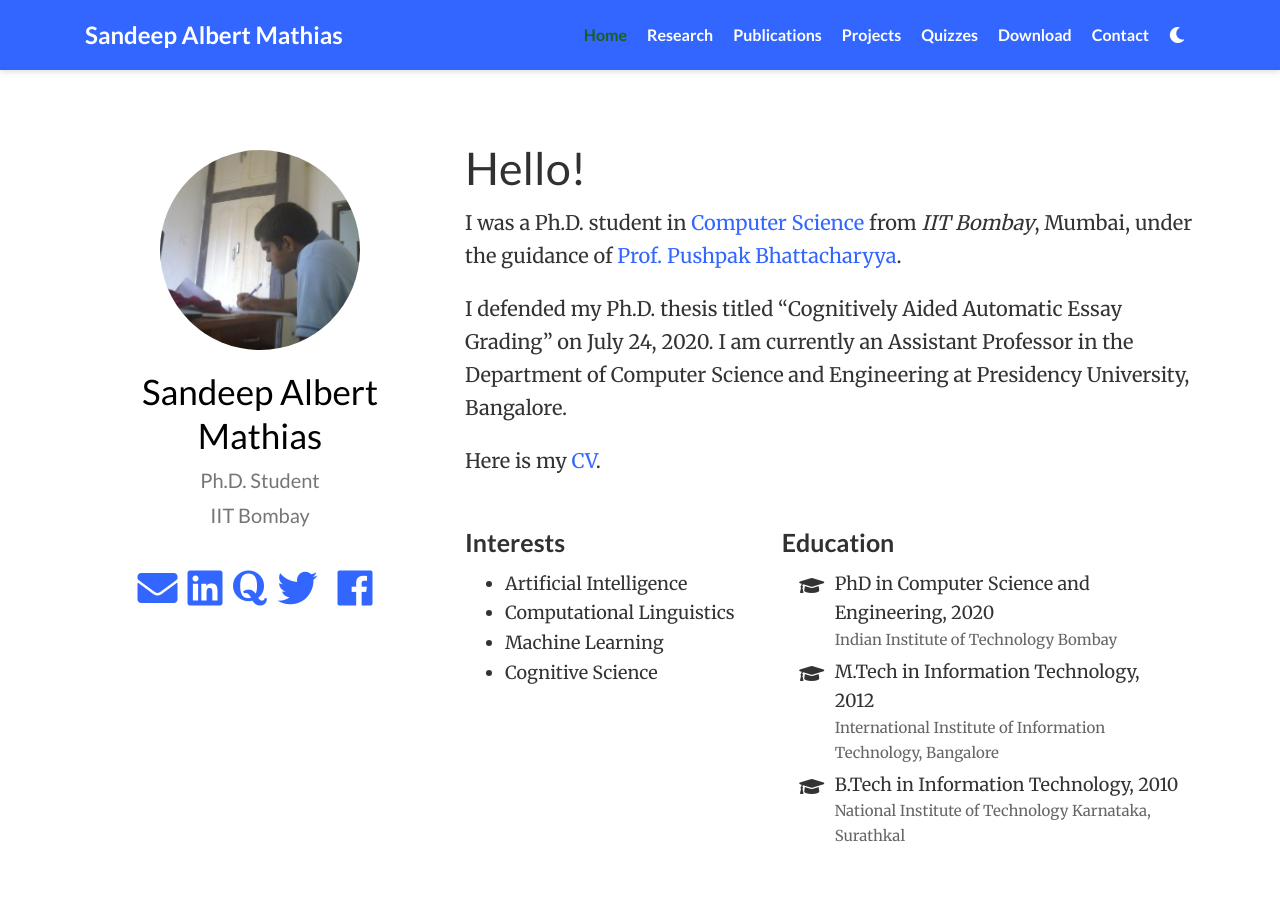
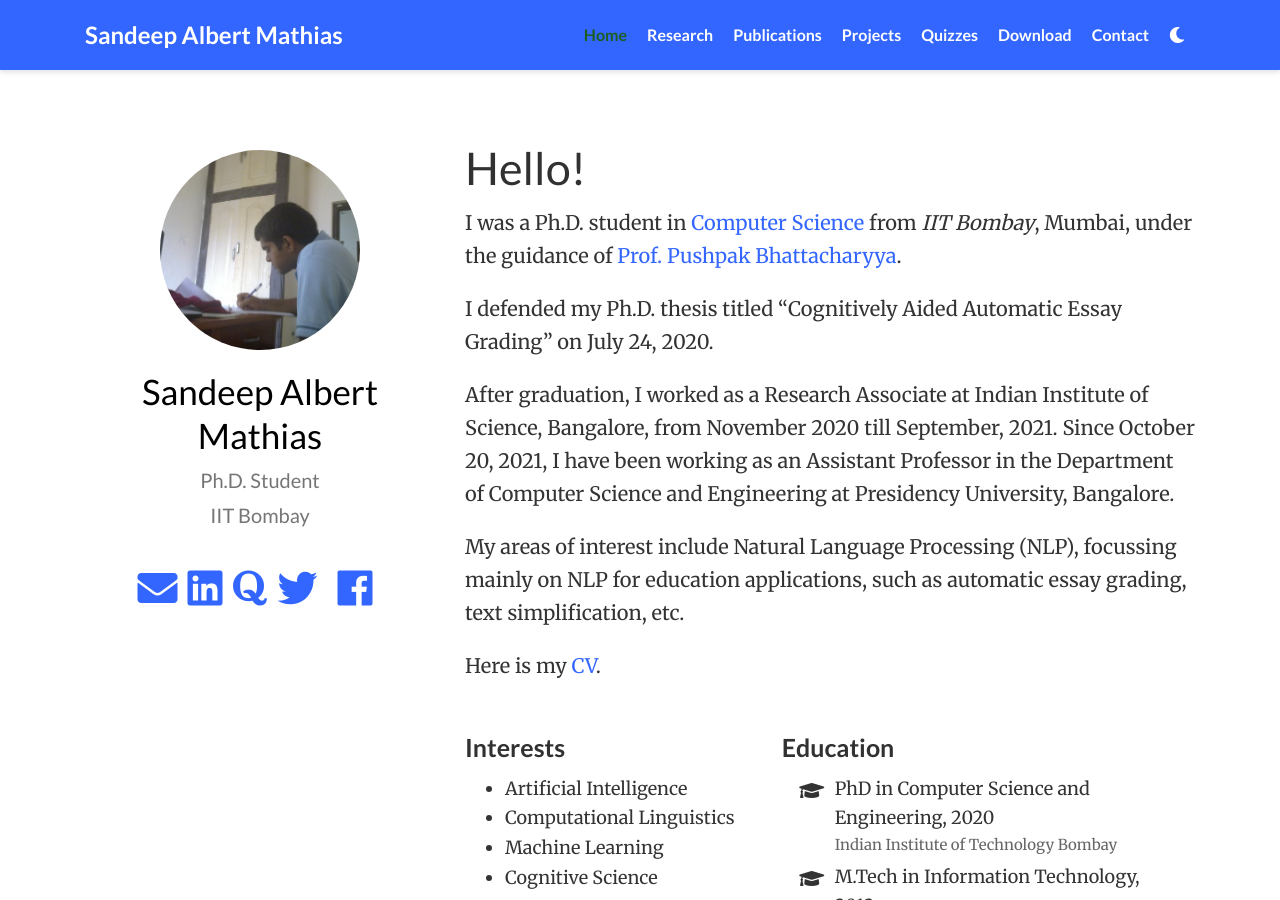
Before and after one commit to lwsam/lwsam.github.io, a Jekyll site: the page index.html, which Jekyll copies as it is, in a window 1280 px wide and 900 px high. Built offline with Jekyll 4.4.1, drawn with Linux system fonts in a browser that asks for light colours; nearby versions of some CDN libraries; Markdown is read by kramdown in place of the engine named in the settings; a style sheet for code colours, icons or effects is not loaded.

Commit message:
Update index.html

```diff
--- a/index.html
+++ b/index.html
@@ -164,7 +164,9 @@
   <div class="col-12 col-lg-8" itemprop="description">
     <h1>Hello!</h1>
     <p>I was a Ph.D. student in <a href="http://www.cse.iitb.ac.in/">Computer Science</a> from <em>IIT Bombay</em>, Mumbai, under the guidance of <a href="http://www.cse.iitb.ac.in/~pb/">Prof. Pushpak Bhattacharyya</a>.</p>
-	  <p>I defended my Ph.D. thesis titled &ldquo;Cognitively Aided Automatic Essay Grading&rdquo; on July 24, 2020. I am currently an Assistant Professor in the Department of Computer Science and Engineering at Presidency University, Bangalore.</p>
+	  <p>I defended my Ph.D. thesis titled &ldquo;Cognitively Aided Automatic Essay Grading&rdquo; on July 24, 2020.</p>
+	  <p>After graduation, I worked as a Research Associate at Indian Institute of Science, Bangalore, from November 2020 till September, 2021. Since October 20, 2021, I have been working as an Assistant Professor in the Department of Computer Science and Engineering at Presidency University, Bangalore.</p>
+	  <p>My areas of interest include Natural Language Processing (NLP), focussing mainly on NLP for education applications, such as automatic essay grading, text simplification, etc.</p>
 <p>Here is my <a href="CV_of_Sandeep_Mathias.pdf">CV</a>.</p>
     <div class="row">
       <div class="col-md-5">
```
